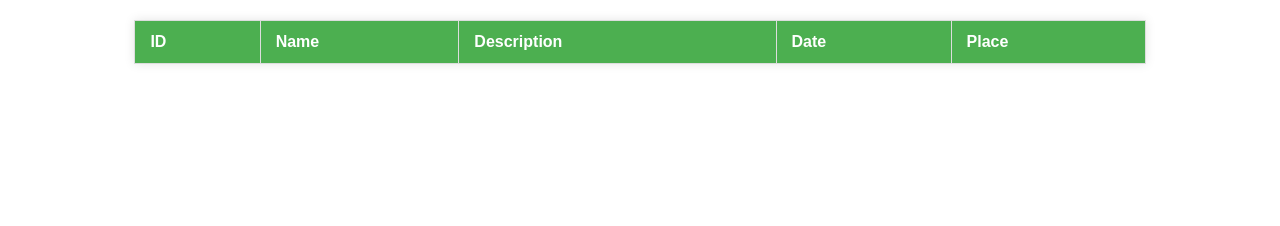
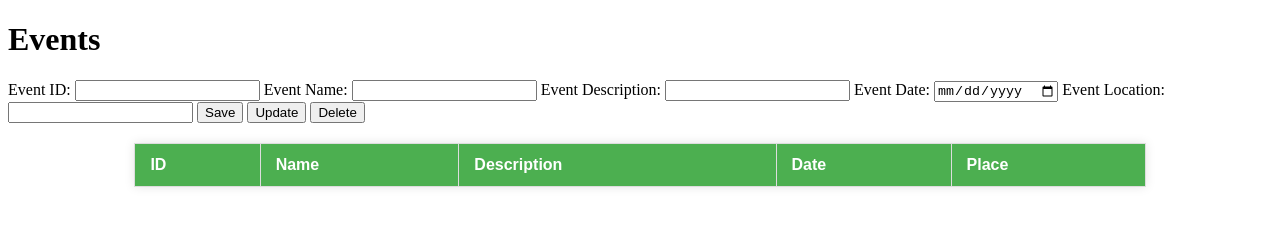
Before and after one commit to kalanaCwarnakulasooriya/JAVAEE-Application, a plain HTML site: page FrontEnd/index.html in a window 1280 px wide. Drawn offline with nearby package versions, Linux system fonts and the light colour scheme; no server answers.

Commit message:
Html Create

```diff
--- a/FrontEnd/index.html
+++ b/FrontEnd/index.html
@@ -42,7 +42,29 @@
     </style>
 </head>
 <body>
-<section>
+<h1>Events</h1>
+
+<div class="form-container">
+    <label for="eventId">Event ID:</label>
+    <input type="text" id="eventId" name="eventId">
+
+    <label for="eventName">Event Name:</label>
+    <input type="text" id="eventName" name="eventName">
+
+    <label for="eventDescription">Event Description:</label>
+    <input type="text" id="eventDescription" name="eventDescription">
+
+    <label for="eventDate">Event Date:</label>
+    <input type="date" id="eventDate" name="eventDate">
+
+    <label for="eventLocation">Event Location:</label>
+    <input type="text" id="eventLocation" name="eventLocation">
+
+    <button id="saveEvent">Save</button>
+    <button id="updateEvent">Update</button>
+    <button id="deleteEvent">Delete</button>
+</div>
+
 <table id="table">
     <thead>
     <tr>
@@ -55,7 +77,9 @@
     </thead>
     <tbody id="tbody"></tbody>
 </table>
-</section>
+
+
+
 <script src="https://ajax.googleapis.com/ajax/libs/jquery/3.7.1/jquery.min.js"></script>
 
 <script>
```
Lines whose indentation alone changed are shown as unchanged.
